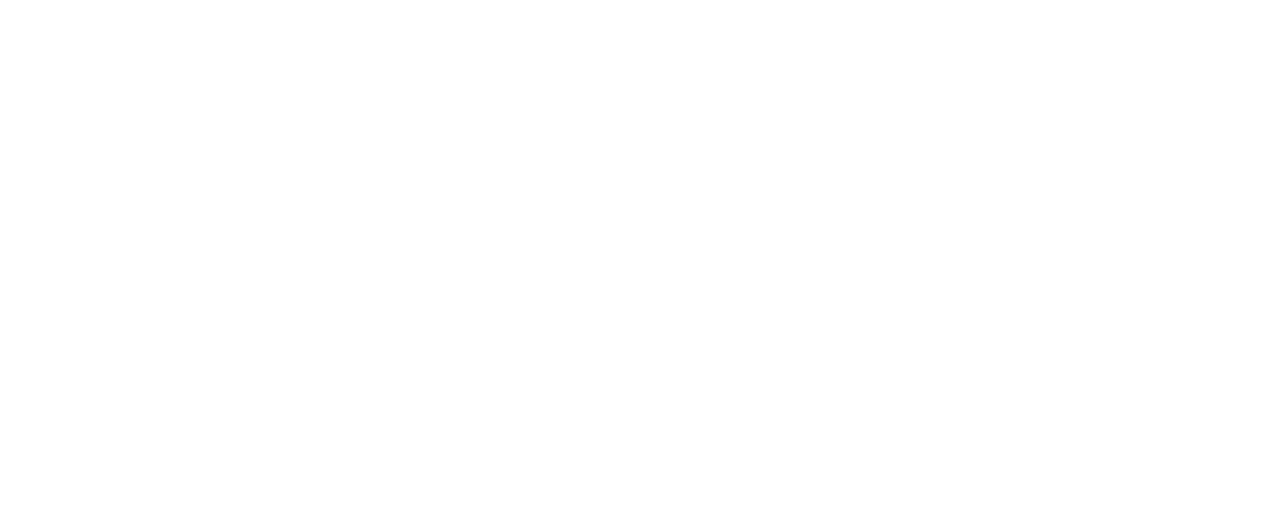
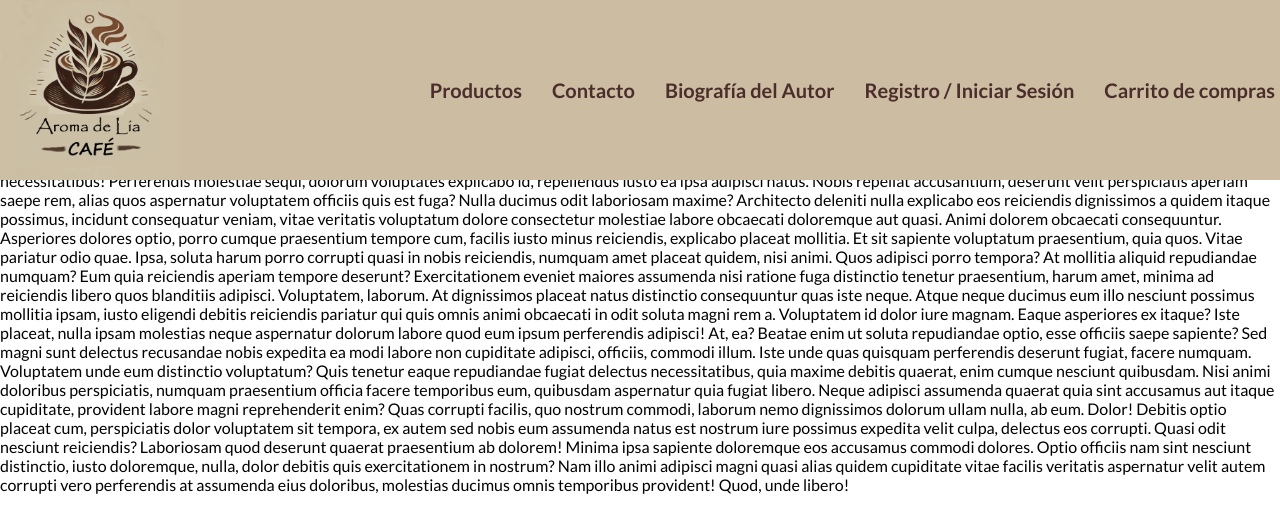
Before and after one commit to ZulangySatizabal/Caf-Aroma-de-L-a, a plain HTML site: page index.html in a window 1280 px wide. Drawn offline with Linux system fonts and the light colour scheme.

Commit message:
navbar y submenu

```diff
--- a/index.html
+++ b/index.html
@@ -4,8 +4,56 @@
     <meta charset="UTF-8">
     <meta name="viewport" content="width=device-width, initial-scale=1.0">
     <title>Café, Aroma de Lía</title>
+    <link rel="stylesheet" href="style.css">
 </head>
 <body>
+    <header>
+        <img src="assets/logo.jpg" alt="logo" class="logo">
 
+        <nav class="navbar">
+            <ul>
+                <li class="dropdown">
+                    <a href="#">Productos</a>
+                    <ul class="dropdown-menu">
+                        <li><a href="#">Cafés</a></li>
+                        <li><a href="#">Postres</a></li>
+                        <li><a href="#">Otros</a></li>
+                    </ul>
+                </li>
+                <li><a href="#">Contacto</a></li>
+                <li><a href="#">Biografía del Autor</a></li>
+                <li><a href="#">Registro / Iniciar Sesión</a></li>
+                <li><a href="#">Carrito de compras</a></li>
+            </ul>
+        </nav>
+    </header>
+
+    <main>
+Lorem ipsum dolor sit amet consectetur adipisicing elit. Iure molestiae recusandae enim consectetur tempora! Odio eum, adipisci labore enim nemo rerum eveniet velit quae facere voluptas ipsam autem culpa qui?
+Dolorum ea tenetur natus tempore pariatur accusamus voluptatibus et est officia veniam vero consequatur culpa nemo porro fugit ducimus possimus repellat consectetur, laboriosam quo, dolor aliquam corporis saepe iusto. Nobis?
+Eum eveniet quibusdam harum aliquid aliquam iure nulla rem ratione quam, ipsum eius, deserunt molestiae, voluptatibus voluptas corrupti corporis veritatis delectus itaque consectetur amet. Maxime assumenda nulla voluptate laboriosam perspiciatis.
+Unde, tempore. Accusamus ea, nisi officia atque rem doloribus quaerat error distinctio nam cupiditate sequi tempora laudantium itaque porro culpa delectus. Non ipsa corporis, blanditiis repellendus obcaecati nemo adipisci quas.
+Quidem similique asperiores iure? Veniam tempore, quaerat corporis perferendis qui eum laudantium obcaecati saepe nisi voluptate minima sint! Ullam earum ea esse at, ab excepturi inventore deserunt perspiciatis suscipit accusantium.
+Laboriosam amet magni a maxime ex repellat quo reiciendis impedit nesciunt? Harum esse facere nihil, quaerat provident repudiandae natus ducimus voluptatum sequi deserunt aperiam est! Necessitatibus facere sint architecto ratione?
+Dignissimos error veritatis saepe officia quae non! Eaque beatae numquam culpa expedita eveniet vel eos molestiae perspiciatis, molestias nihil cupiditate doloribus atque, accusantium consectetur iure officiis sed, maiores commodi necessitatibus!
+Perferendis molestiae sequi, dolorum voluptates explicabo id, repellendus iusto ea ipsa adipisci natus. Nobis repellat accusantium, deserunt velit perspiciatis aperiam saepe rem, alias quos aspernatur voluptatem officiis quis est fuga?
+Nulla ducimus odit laboriosam maxime? Architecto deleniti nulla explicabo eos reiciendis dignissimos a quidem itaque possimus, incidunt consequatur veniam, vitae veritatis voluptatum dolore consectetur molestiae labore obcaecati doloremque aut quasi.
+Animi dolorem obcaecati consequuntur. Asperiores dolores optio, porro cumque praesentium tempore cum, facilis iusto minus reiciendis, explicabo placeat mollitia. Et sit sapiente voluptatum praesentium, quia quos. Vitae pariatur odio quae.
+Ipsa, soluta harum porro corrupti quasi in nobis reiciendis, numquam amet placeat quidem, nisi animi. Quos adipisci porro tempora? At mollitia aliquid repudiandae numquam? Eum quia reiciendis aperiam tempore deserunt?
+Exercitationem eveniet maiores assumenda nisi ratione fuga distinctio tenetur praesentium, harum amet, minima ad reiciendis libero quos blanditiis adipisci. Voluptatem, laborum. At dignissimos placeat natus distinctio consequuntur quas iste neque.
+Atque neque ducimus eum illo nesciunt possimus mollitia ipsam, iusto eligendi debitis reiciendis pariatur qui quis omnis animi obcaecati in odit soluta magni rem a. Voluptatem id dolor iure magnam.
+Eaque asperiores ex itaque? Iste placeat, nulla ipsam molestias neque aspernatur dolorum labore quod eum ipsum perferendis adipisci! At, ea? Beatae enim ut soluta repudiandae optio, esse officiis saepe sapiente?
+Sed magni sunt delectus recusandae nobis expedita ea modi labore non cupiditate adipisci, officiis, commodi illum. Iste unde quas quisquam perferendis deserunt fugiat, facere numquam. Voluptatem unde eum distinctio voluptatum?
+Quis tenetur eaque repudiandae fugiat delectus necessitatibus, quia maxime debitis quaerat, enim cumque nesciunt quibusdam. Nisi animi doloribus perspiciatis, numquam praesentium officia facere temporibus eum, quibusdam aspernatur quia fugiat libero.
+Neque adipisci assumenda quaerat quia sint accusamus aut itaque cupiditate, provident labore magni reprehenderit enim? Quas corrupti facilis, quo nostrum commodi, laborum nemo dignissimos dolorum ullam nulla, ab eum. Dolor!
+Debitis optio placeat cum, perspiciatis dolor voluptatem sit tempora, ex autem sed nobis eum assumenda natus est nostrum iure possimus expedita velit culpa, delectus eos corrupti. Quasi odit nesciunt reiciendis?
+Laboriosam quod deserunt quaerat praesentium ab dolorem! Minima ipsa sapiente doloremque eos accusamus commodi dolores. Optio officiis nam sint nesciunt distinctio, iusto doloremque, nulla, dolor debitis quis exercitationem in nostrum?
+Nam illo animi adipisci magni quasi alias quidem cupiditate vitae facilis veritatis aspernatur velit autem corrupti vero perferendis at assumenda eius doloribus, molestias ducimus omnis temporibus provident! Quod, unde libero!
+    </main>
+    <footer>
+
+    </footer>
+
+    <script src="script.js"></script>
 </body>
 </html>
--- /dev/null
+++ b/style.css
@@ -0,0 +1,73 @@
+@import url('https://fonts.googleapis.com/css2?family=Lato:ital,wght@0,400;0,700;0,900;1,400;1,700;1,900&family=Montserrat+Alternates:ital,wght@0,300;0,400;0,500;0,600;0,700;0,800;0,900;1,300;1,400;1,500;1,600;1,700;1,800;1,900&family=Parisienne&display=swap');
+
+*{
+    padding: 0;
+    margin: 0;
+    box-sizing: border-box;
+}
+body{
+    font-family: "Lato", sans-serif;
+}
+
+/* Header  */
+header{
+    display: flex;
+    align-items: center;
+    justify-content: space-between;
+    background-color: #ccbca2;
+
+    /* posición fija  */
+    position: fixed;
+    width: 100%;
+    top: 0;
+    z-index: 1000;
+}
+
+.logo{
+    width: 180px;
+}
+
+/* navbar */
+.navbar ul{
+    display: flex;
+    /* justify-content: center; */
+    align-items: center;
+    gap: 20px;
+    /* padding: 15px 0; */
+    list-style-type: none;
+}
+
+.navbar a{
+    text-decoration: none;
+    font-size: 20px;
+    color: #4B2E2B;
+    padding: 5px;
+    font-weight: 600;
+}
+.navbar a:hover{
+    color: white;
+    border-bottom: 2px solid #eee;
+    transition: all 0.2s ease;
+}
+
+/* submenu */
+.dropdown{
+    position: relative;
+}
+.navbar .dropdown-menu{
+    display: none;
+    position: absolute;
+    background-color: #ccbca2;
+    padding: 10px;
+    list-style: none;
+    top: 100%;
+    left: 0;
+    box-shadow: 0 4px 8px rgba(0, 0, 0, 0.1);
+}
+.dropdown:hover .dropdown-menu {
+    display: block;
+}
+
+.dropdown-menu li {
+    margin: 5px 0;
+}
```
Also changed, not shown: assets/logo.jpg (added), script.js (added).
